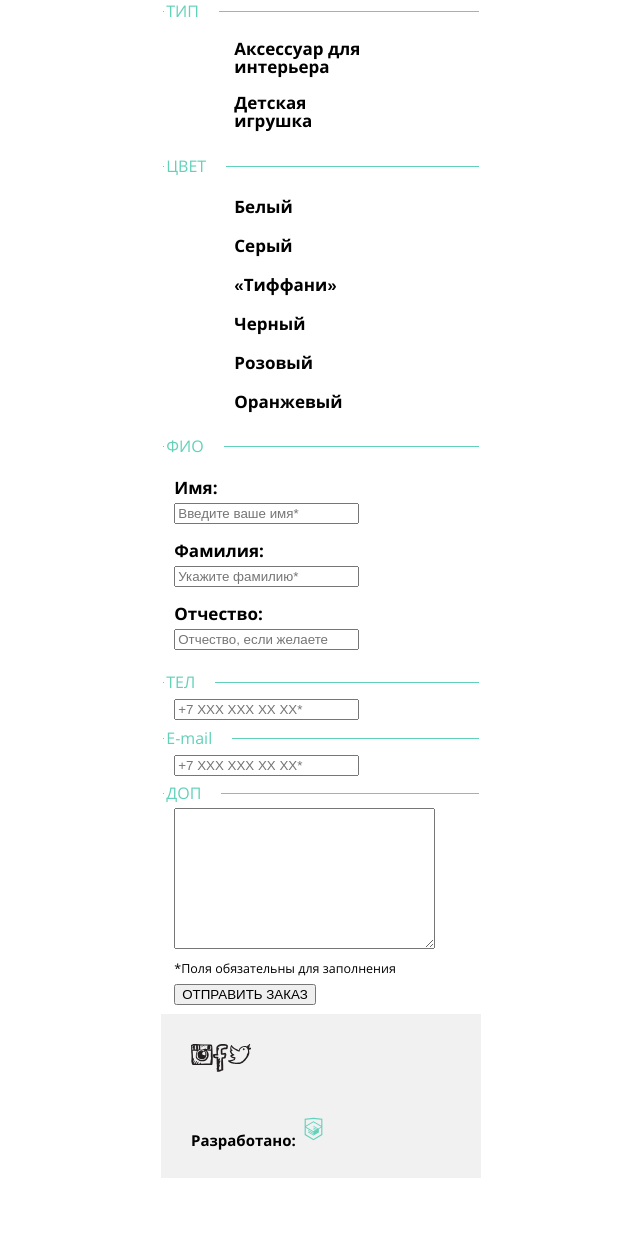
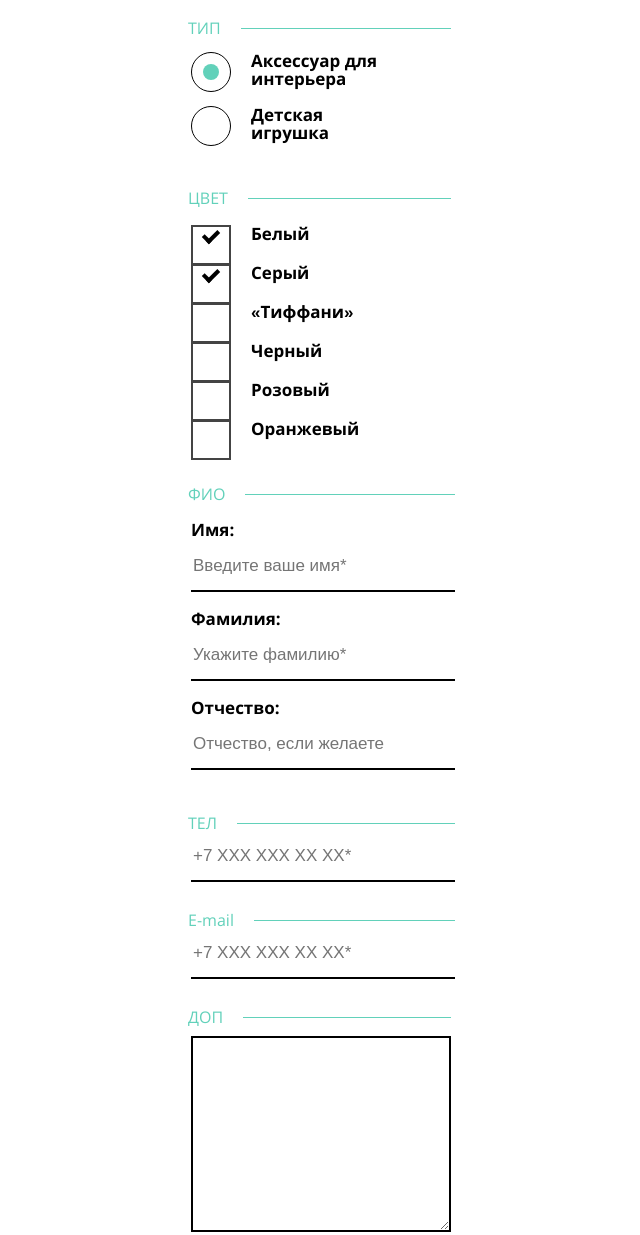
Before and after one commit to IggyStooges/mishka, a website: page source/form.html in a window 1280 px wide. Shown: the part 733-1968 px from the top of the page, without its empty margins (319-959 px from the left). Before the commit the page ends 1911 px from the top, so only its background shows below. Drawn offline with nearby package versions, Linux system fonts and the light colour scheme; files that its build step writes are made by us from their sources; files whose address does not match are found by name.

Commit message:
доделал стили формы, исправил ошибки линтеров

```diff
--- a/source/form.html
+++ b/source/form.html
@@ -68,7 +68,8 @@
             ТИП
           </legend>
           <p class="form__item">
-            <input class="form__radio visually-hidden" type="radio" id="accessory" value="accessory" name="type">
+            <input class="form__radio visually-hidden" type="radio" id="accessory" value="accessory" name="type"
+              checked>
             <label for="accessory" class="form__label form__label--radio">
               Аксессуар для
               интерьера
--- a/source/sass/catalog.scss
+++ b/source/sass/catalog.scss
@@ -12,7 +12,6 @@
 
   &--hare {
     padding-top: 0;
-
   }
 
   &--hare,
--- a/source/sass/form.scss
+++ b/source/sass/form.scss
@@ -1,10 +1,18 @@
+.form {
+  padding-left: 30px;
+  padding-right: 30px;
+}
+
 .form__fieldset {
+  padding: 0;
+  margin: 0;
+  margin-top: 30px;
   border: none;
   border-top: 1px solid #62d1ba;
 }
 
 .form__legend {
-  margin-left: -10px;
+  margin-left: -5px;
   padding-right: 20px;
   font-size: 16px;
   line-height: 17px;
@@ -12,6 +20,7 @@
 }
 
 .form__label {
+  position: relative;
   display: inline-block;
   width: 150px;
   font-size: 17px;
@@ -22,4 +31,107 @@
   &--radio {
     padding-left: 60px;
   }
+
+  &--radio::before {
+    content: "";
+    display: block;
+    position: absolute;
+    top: 0;
+    left: 0;
+    box-sizing: border-box;
+    width: 40px;
+    height: 40px;
+    border: 1px solid black;
+    border-radius: 50%;
+  }
+
+  &--checkbox::before {
+    content: "";
+    display: block;
+    position: absolute;
+    top: 0;
+    left: 0;
+    box-sizing: border-box;
+    width: 40px;
+    height: 40px;
+    border: 2px solid #444444;
+  }
 }
+
+.form__radio {
+  &:checked {
+    & ~ .form__label {
+      &--radio::after {
+        content: "";
+        display: block;
+        position: absolute;
+        top: 12px;
+        left: 12px;
+        box-sizing: border-box;
+        width: 16px;
+        height: 16px;
+        border-radius: 50%;
+        background-color: #62d1ba;
+      }
+    }
+  }
+}
+
+.form__checkbox {
+  &:checked {
+    & ~ .form__label {
+      &--checkbox::after {
+        content: "";
+        display: block;
+        position: absolute;
+        top: 5px;
+        left: 12px;
+        box-sizing: border-box;
+        width: 16px;
+        height: 10px;
+        border-bottom: 4px solid black;
+        border-left: 4px solid black;
+        transform: rotate(-45deg);
+      }
+    }
+  }
+}
+
+.form__text-input {
+  width: 260px;
+  padding-top: 15px;
+  padding-bottom: 15px;
+  border: none;
+  border-bottom: 2px solid black;
+  font-size: 17px;
+  line-height: 18px;
+}
+
+
+.form__textarea {
+  width: 185px;
+  padding-top: 15px;
+  padding-left: 15px;
+  padding-bottom: 15px;
+  padding-right: 56px;
+  margin-top: 10px;
+  border: 2px solid black;
+  font-size: 17px;
+  line-height: 18px;
+}
+
+.form__footnote {
+  font-size: 14px;
+  line-height: 16px;
+  color: #444444;
+}
+
+.form__submit-btn {
+  @include button-reset;
+  width: 260px;
+  padding: 16px 44px;
+  font-size: 17px;
+  line-height: 16px;
+  font-weight: bold;
+  border: 2px solid #444444;
+}
--- a/source/sass/modal-window.scss
+++ b/source/sass/modal-window.scss
@@ -3,7 +3,7 @@
   border-top: 1px solid #c7c7c7;
   position: absolute;
   left: 50%;
-  transform: translatex(-50%);
+  transform: translateX(-50%);
 }
 
 .modal-window__header {
@@ -46,7 +46,7 @@
 
 .modal-window__radio {
   &:checked {
-    ~.modal-window__label {
+    ~ .modal-window__label {
       border: 2px solid #63d1bb;
     }
   }
@@ -60,5 +60,5 @@
   border: none;
   font-size: 17px;
   line-height: 16px;
-  color:#ffffff;
+  color: #ffffff;
 }
```
